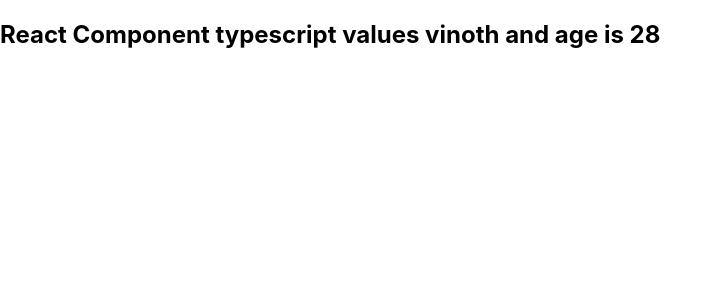
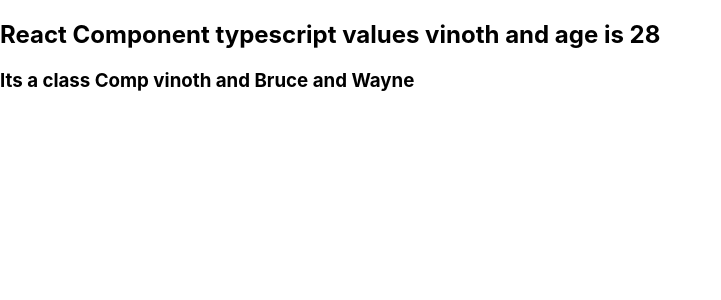
Before and after one commit to Vmadhavan2310/react_typescript, a React (Create React App) app: page / in a window 1280 px wide. Shown: the top 300 px of the page, without its empty margins (0-721 px from the left). Built offline with nearby package versions, Linux system fonts and the light colour scheme.

Commit message:
Web--React class type with constructor

```diff
--- a/src/App.tsx
+++ b/src/App.tsx
@@ -14,6 +14,7 @@ import ClassComp from './Components/ClassComp';
 import LoginComp from './Components/Component Props/LoginComp';
 import TemplateLiteral from './Components/TemplateLiteral';
 import { FunctionalComp } from './Components/New Notes/FunctionalComp';
+import ClassComps from './Components/New Notes/ClassComps';
 function App() {
   const person={
     firstName:"Bruce",
@@ -55,7 +56,7 @@ function App() {
       {/* <LoginComp/> */}
       {/* <TemplateLiteral position='center'/> */}
       <FunctionalComp person={{name:"vinoth",age:28}}/>
-
+      <ClassComps batman={person}/>
      </div>
   );
 }
--- /dev/null
+++ b/src/Components/New Notes/ClassComps.tsx
@@ -0,0 +1,29 @@
+import React from "react";
+
+type classtypeProps={
+    batman:{
+        firstName:string
+        lastName:string
+    }
+}
+type classtypeState={
+    name:string
+}
+ class ClassComps extends React.Component<classtypeProps,classtypeState>{
+    constructor(props:classtypeProps){
+        super(props)
+
+        this.state={
+            name:"vinoth"
+        }
+    }
+
+
+    render(){
+        return(
+            <h3>Its a class Comp {this.state.name} and {this.props.batman.firstName} and {this.props.batman.lastName}</h3>
+        )
+    }
+}
+
+export default ClassComps
```
